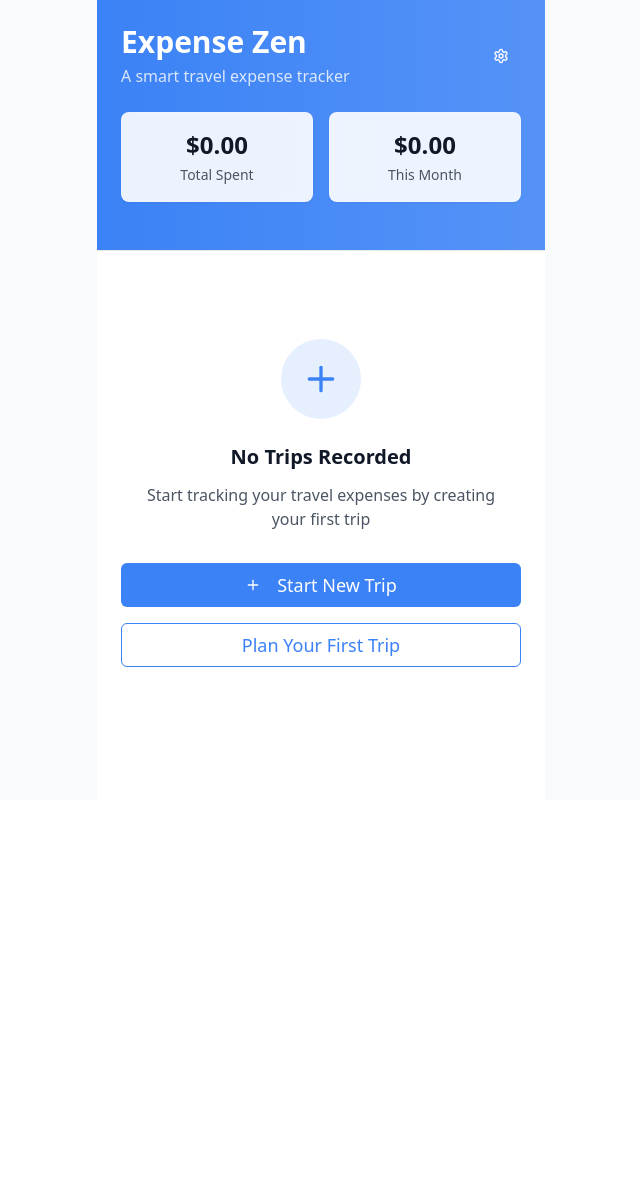
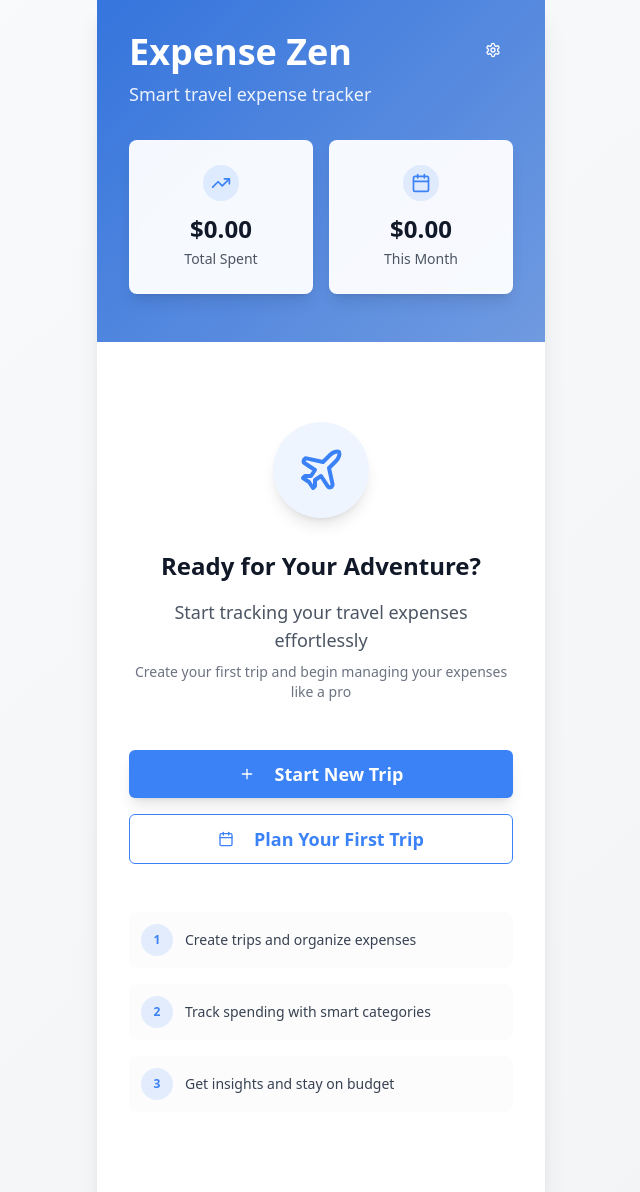
Before and after one commit to Sasmsong/expense-zen-travel-tracker, a React (Vite) app: page / in a window 1280 px wide. Shown: the whole page, without its empty margins (319-959 px from the left). Before the commit the page ends 800 px from the top, so only its background shows below. Built offline with nearby package versions, Linux system fonts and the light colour scheme.

Commit message:
Refactor: Implement design improvements
Implemented design improvements for the dashboard, including better visual hierarchy, enhanced empty state, improved summary cards, and trip card enhancements.

```diff
--- a/src/pages/Dashboard.tsx
+++ b/src/pages/Dashboard.tsx
@@ -1,6 +1,5 @@
-
 import { useState, useEffect } from "react";
-import { Plus, Settings } from "lucide-react";
+import { Plus, Settings, TrendingUp, Calendar, Plane } from "lucide-react";
 import { Button } from "@/components/ui/button";
 import { Card, CardContent } from "@/components/ui/card";
 import { useNavigate } from "react-router-dom";
@@ -79,29 +78,42 @@ const Dashboard = () => {
   };
 
   return (
-    <div className={`min-h-screen ${theme === 'dark' ? 'dark bg-gray-900' : 'bg-gray-50'}`}>
-      <div className={`max-w-md mx-auto min-h-screen ${theme === 'dark' ? 'bg-gray-800 text-white' : 'bg-white'}`}>
-        {/* Header */}
-        <div className="border-b border-gray-200 p-6" style={{ background: `linear-gradient(to right, ${accentColor}, ${accentColor}dd)` }}>
-          <div className="flex justify-between items-center mb-6">
+    <div className={`min-h-screen transition-colors duration-300 ${theme === 'dark' ? 'dark bg-gray-900' : 'bg-gradient-to-br from-gray-50 to-gray-100'}`}>
+      <div className={`max-w-md mx-auto min-h-screen ${theme === 'dark' ? 'bg-gray-800 text-white' : 'bg-white'} shadow-xl`}>
+        {/* Enhanced Header */}
+        <div
+          className="relative overflow-hidden p-8 pb-12"
+          style={{ background: `linear-gradient(135deg, ${accentColor}, ${accentColor}aa)` }}
+        >
+          <div className="absolute inset-0 bg-black/10"></div>
+          <div className="relative z-10">
+            <div className="flex justify-between items-start mb-8">
               <div>
-              <h1 className="text-3xl font-bold text-white">Expense Zen</h1>
-              <p className="text-white/80 mt-1">A smart travel expense tracker</p>
+                <h1 className="text-4xl font-bold text-white mb-2">Expense Zen</h1>
+                <p className="text-white/90 text-lg">Smart travel expense tracker</p>
               </div>
               <Button
                 variant="ghost"
                 size="sm"
                 onClick={() => navigate('/settings')}
-              className="text-white hover:bg-white/20"
+                className="text-white hover:bg-white/20 transition-colors duration-200"
               >
-              <Settings className="w-5 h-5" />
+                <Settings className="w-6 h-6" />
               </Button>
             </div>
 
-          {/* Summary Cards */}
-          <div className="grid grid-cols-2 gap-4 mb-6">
-            <Card className={`${theme === 'dark' ? 'bg-gray-700/50 border-gray-600' : 'bg-white/90 border-white/20'} backdrop-blur-sm`}>
-              <CardContent className="p-4 text-center">
+            {/* Enhanced Summary Cards */}
+            <div className="grid grid-cols-2 gap-4">
+              <Card className={`${theme === 'dark' ? 'bg-gray-700/80 border-gray-600/50' : 'bg-white/95 border-white/30'} backdrop-blur-sm shadow-lg hover:shadow-xl transition-all duration-300 transform hover:-translate-y-1`}>
+                <CardContent className="p-6 text-center">
+                  <div className="flex items-center justify-center mb-3">
+                    <div
+                      className="p-2 rounded-full"
+                      style={{ backgroundColor: `${accentColor}20` }}
+                    >
+                      <TrendingUp className="w-5 h-5" style={{ color: accentColor }} />
+                    </div>
+                  </div>
                   <div className={`text-2xl font-bold ${theme === 'dark' ? 'text-white' : 'text-gray-900'}`}>
                     {formatCurrency(getTotalSpent(), 'USD')}
                   </div>
@@ -109,8 +121,16 @@ const Dashboard = () => {
                 </CardContent>
               </Card>
 
-            <Card className={`${theme === 'dark' ? 'bg-gray-700/50 border-gray-600' : 'bg-white/90 border-white/20'} backdrop-blur-sm`}>
-              <CardContent className="p-4 text-center">
+              <Card className={`${theme === 'dark' ? 'bg-gray-700/80 border-gray-600/50' : 'bg-white/95 border-white/30'} backdrop-blur-sm shadow-lg hover:shadow-xl transition-all duration-300 transform hover:-translate-y-1`}>
+                <CardContent className="p-6 text-center">
+                  <div className="flex items-center justify-center mb-3">
+                    <div
+                      className="p-2 rounded-full"
+                      style={{ backgroundColor: `${accentColor}20` }}
+                    >
+                      <Calendar className="w-5 h-5" style={{ color: accentColor }} />
+                    </div>
+                  </div>
                   <div className={`text-2xl font-bold ${theme === 'dark' ? 'text-white' : 'text-gray-900'}`}>
                     {formatCurrency(getThisMonthSpent(), 'USD')}
                   </div>
@@ -119,55 +139,105 @@ const Dashboard = () => {
               </Card>
             </div>
           </div>
+        </div>
 
         {/* Main Content */}
-        <div className="p-6">
+        <div className="p-8">
           {trips.length === 0 ? (
-            /* Empty State */
-            <div className="text-center py-16">
-              <div className="mb-8">
-                <div className="w-20 h-20 rounded-full flex items-center justify-center mx-auto mb-6" style={{ backgroundColor: `${accentColor}20` }}>
-                  <Plus className="w-10 h-10" style={{ color: accentColor }} />
+            /* Enhanced Empty State */
+            <div className="text-center py-12">
+              <div className="mb-12">
+                <div
+                  className="w-24 h-24 rounded-full flex items-center justify-center mx-auto mb-8 shadow-lg"
+                  style={{ backgroundColor: `${accentColor}15` }}
+                >
+                  <Plane className="w-12 h-12" style={{ color: accentColor }} />
                 </div>
-                <h2 className={`text-xl font-semibold mb-3 ${theme === 'dark' ? 'text-white' : 'text-gray-900'}`}>
-                  No Trips Recorded
+                <h2 className={`text-2xl font-bold mb-4 ${theme === 'dark' ? 'text-white' : 'text-gray-900'}`}>
+                  Ready for Your Adventure?
                 </h2>
-                <p className={`mb-8 max-w-sm mx-auto ${theme === 'dark' ? 'text-gray-300' : 'text-gray-600'}`}>
-                  Start tracking your travel expenses by creating your first trip
+                <p className={`text-lg mb-2 max-w-xs mx-auto ${theme === 'dark' ? 'text-gray-300' : 'text-gray-600'}`}>
+                  Start tracking your travel expenses effortlessly
+                </p>
+                <p className={`text-sm max-w-sm mx-auto ${theme === 'dark' ? 'text-gray-400' : 'text-gray-500'}`}>
+                  Create your first trip and begin managing your expenses like a pro
                 </p>
               </div>
 
-              {/* Call to Action Buttons */}
+              {/* Enhanced Call to Action Buttons */}
               <div className="space-y-4">
                 <Button
                   onClick={createNewTrip}
-                  className="w-full text-white py-4 text-lg font-medium"
+                  className="w-full text-white py-6 text-lg font-semibold shadow-lg hover:shadow-xl transition-all duration-300 transform hover:-translate-y-1"
                   size="lg"
                   style={{ backgroundColor: accentColor, borderColor: accentColor }}
                 >
-                  <Plus className="w-5 h-5 mr-2" />
+                  <Plus className="w-6 h-6 mr-3" />
                   Start New Trip
                 </Button>
 
                 <Button
                   onClick={createNewTrip}
                   variant="outline"
-                  className={`w-full py-4 text-lg font-medium ${theme === 'dark' ? 'border-gray-600 text-gray-300 hover:bg-gray-700' : 'hover:bg-gray-50'}`}
+                  className={`w-full py-6 text-lg font-semibold transition-all duration-300 transform hover:-translate-y-1 hover:shadow-md ${theme === 'dark' ? 'border-gray-600 text-gray-300 hover:bg-gray-700' : 'hover:bg-gray-50'}`}
                   size="lg"
                   style={{ borderColor: accentColor, color: accentColor }}
                 >
+                  <Calendar className="w-6 h-6 mr-3" />
                   Plan Your First Trip
                 </Button>
               </div>
+
+              {/* Feature highlights */}
+              <div className="mt-12 grid grid-cols-1 gap-4 text-left max-w-sm mx-auto">
+                <div className="flex items-center gap-3 p-3 rounded-lg bg-gray-50/50">
+                  <div
+                    className="w-8 h-8 rounded-full flex items-center justify-center"
+                    style={{ backgroundColor: `${accentColor}20` }}
+                  >
+                    <span className="text-xs font-bold" style={{ color: accentColor }}>1</span>
+                  </div>
+                  <span className={`text-sm ${theme === 'dark' ? 'text-gray-300' : 'text-gray-700'}`}>
+                    Create trips and organize expenses
+                  </span>
+                </div>
+                <div className="flex items-center gap-3 p-3 rounded-lg bg-gray-50/50">
+                  <div
+                    className="w-8 h-8 rounded-full flex items-center justify-center"
+                    style={{ backgroundColor: `${accentColor}20` }}
+                  >
+                    <span className="text-xs font-bold" style={{ color: accentColor }}>2</span>
+                  </div>
+                  <span className={`text-sm ${theme === 'dark' ? 'text-gray-300' : 'text-gray-700'}`}>
+                    Track spending with smart categories
+                  </span>
+                </div>
+                <div className="flex items-center gap-3 p-3 rounded-lg bg-gray-50/50">
+                  <div
+                    className="w-8 h-8 rounded-full flex items-center justify-center"
+                    style={{ backgroundColor: `${accentColor}20` }}
+                  >
+                    <span className="text-xs font-bold" style={{ color: accentColor }}>3</span>
+                  </div>
+                  <span className={`text-sm ${theme === 'dark' ? 'text-gray-300' : 'text-gray-700'}`}>
+                    Get insights and stay on budget
+                  </span>
+                </div>
+              </div>
             </div>
           ) : (
-            /* Trips List */
-            <div className="space-y-4">
-              <div className="flex justify-between items-center mb-6">
-                <h2 className={`text-xl font-semibold ${theme === 'dark' ? 'text-white' : 'text-gray-900'}`}>Your Trips</h2>
+            /* Enhanced Trips List */
+            <div className="space-y-6">
+              <div className="flex justify-between items-center mb-8">
+                <div>
+                  <h2 className={`text-2xl font-bold ${theme === 'dark' ? 'text-white' : 'text-gray-900'}`}>Your Trips</h2>
+                  <p className={`text-sm ${theme === 'dark' ? 'text-gray-400' : 'text-gray-600'}`}>
+                    {trips.length} {trips.length === 1 ? 'trip' : 'trips'} tracked
+                  </p>
+                </div>
                 <Button
                   onClick={createNewTrip}
-                  className="text-white"
+                  className="text-white shadow-lg hover:shadow-xl transition-all duration-300 transform hover:-translate-y-1"
                   style={{ backgroundColor: accentColor }}
                 >
                   <Plus className="w-4 h-4 mr-2" />
@@ -182,24 +252,50 @@ const Dashboard = () => {
                 return (
                   <Card
                     key={trip.id}
-                    className={`cursor-pointer hover:shadow-md transition-all duration-200 ${theme === 'dark' ? 'bg-gray-700 border-gray-600 hover:bg-gray-600' : 'hover:shadow-lg'}`}
+                    className={`cursor-pointer transition-all duration-300 hover:shadow-lg transform hover:-translate-y-1 ${theme === 'dark' ? 'bg-gray-700 border-gray-600 hover:bg-gray-650' : 'hover:shadow-xl border-gray-200'}`}
                     onClick={() => navigate(`/trip/${trip.id}`)}
                   >
                     <CardContent className="p-6">
-                      <div className="flex justify-between items-start mb-3">
-                        <h3 className={`font-semibold text-lg ${theme === 'dark' ? 'text-white' : 'text-gray-900'}`}>{trip.name}</h3>
+                      <div className="flex justify-between items-start mb-4">
+                        <div className="flex-1">
+                          <div className="flex items-center gap-3 mb-2">
+                            <h3 className={`font-bold text-xl ${theme === 'dark' ? 'text-white' : 'text-gray-900'}`}>
+                              {trip.name}
+                            </h3>
+                            <div
+                              className="px-2 py-1 rounded-full text-xs font-medium"
+                              style={{
+                                backgroundColor: `${accentColor}20`,
+                                color: accentColor
+                              }}
+                            >
+                              Active
+                            </div>
+                          </div>
+                          <div className={`text-sm flex items-center gap-2 ${theme === 'dark' ? 'text-gray-300' : 'text-gray-600'}`}>
+                            <Calendar className="w-4 h-4" />
+                            Started: {new Date(trip.startDate).toLocaleDateString()}
+                          </div>
+                        </div>
                         <div className="text-right">
-                          <div className="text-xl font-bold" style={{ color: accentColor }}>
+                          <div className="text-2xl font-bold mb-1" style={{ color: accentColor }}>
                             {formatCurrency(tripTotal, 'USD')}
                           </div>
                           <div className={`text-sm ${theme === 'dark' ? 'text-gray-400' : 'text-gray-500'}`}>
-                            {tripExpenses.length} expenses
+                            {tripExpenses.length} {tripExpenses.length === 1 ? 'expense' : 'expenses'}
                           </div>
                         </div>
                       </div>
 
-                      <div className={`text-sm ${theme === 'dark' ? 'text-gray-300' : 'text-gray-600'}`}>
-                        Started: {new Date(trip.startDate).toLocaleDateString()}
+                      {/* Progress indicator */}
+                      <div className="w-full bg-gray-200 rounded-full h-2 mt-4">
+                        <div
+                          className="h-2 rounded-full transition-all duration-500"
+                          style={{
+                            backgroundColor: accentColor,
+                            width: tripExpenses.length > 0 ? '100%' : '20%'
+                          }}
+                        ></div>
                       </div>
                     </CardContent>
                   </Card>
```
Lines whose indentation alone changed are shown as unchanged.
